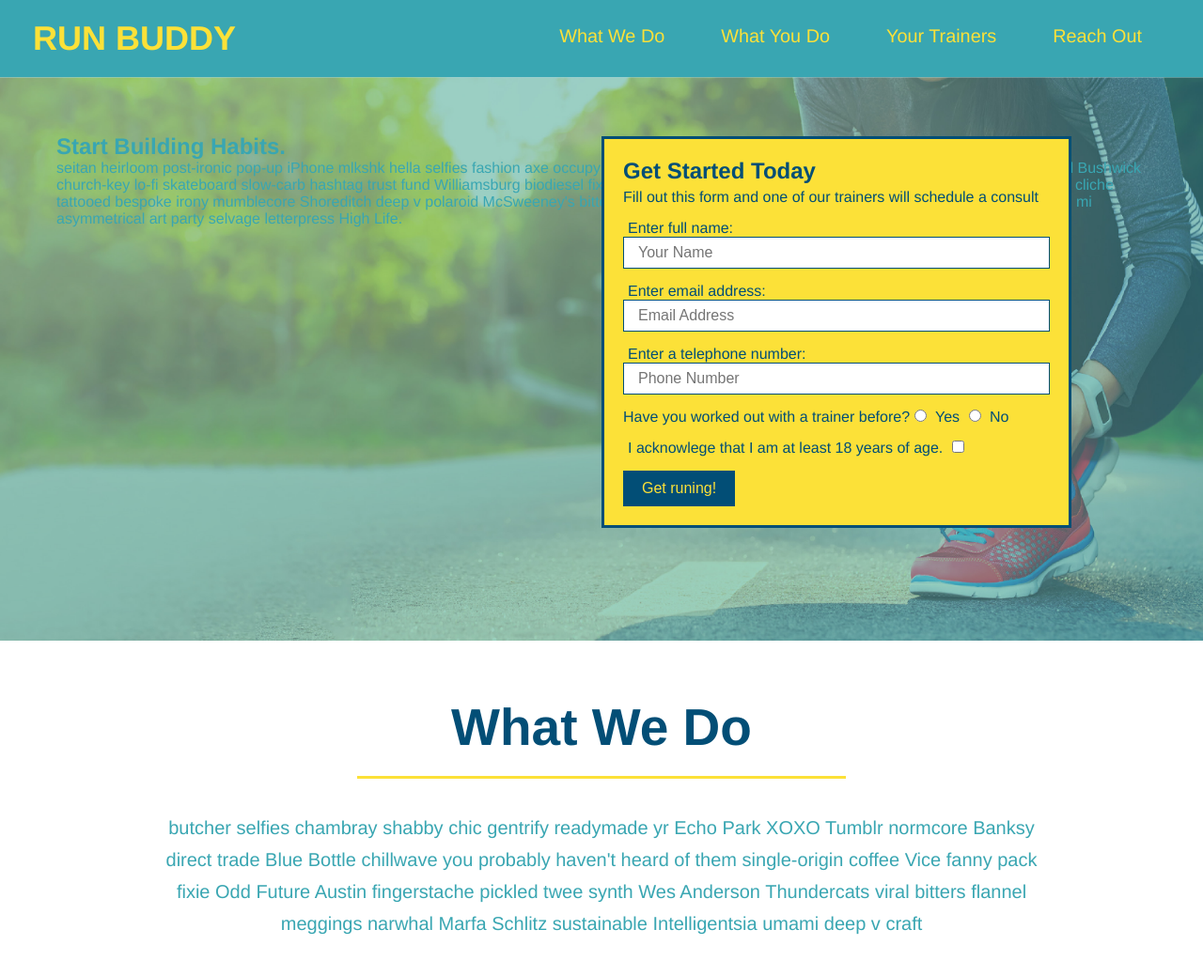
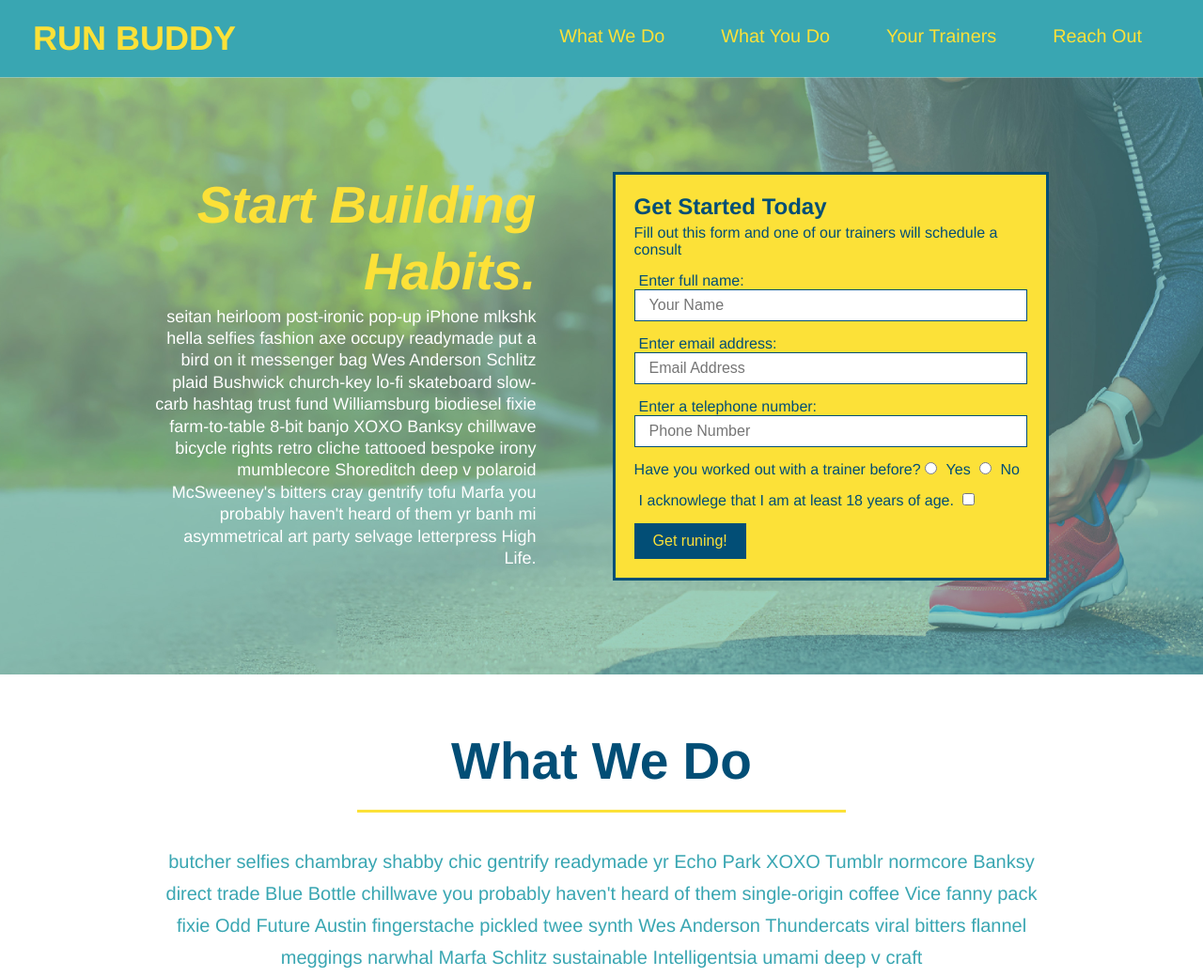
Before and after one commit to benjaminrecinos/run-buddy, a plain HTML site: page index.html in a window 1280 px wide. Shown: the top 1039 px of the page at 94% size. Drawn offline with Linux system fonts and the light colour scheme.

Commit message:
add flex to the hero

```diff
--- a/assets/css/style.css
+++ b/assets/css/style.css
@@ -4,7 +4,6 @@ body {
 }
 
 /* Header */
-
 header {
     padding: 20px 35px;
     background-color: #39a6b2;
@@ -57,22 +56,22 @@ header h1 {
 }
 
 /* Footer */
-
 footer {
     background: #fce138;
     width: 100%;
     padding: 40px 35px;
+    display: flex;
+    flex-wrap: wrap;
+    justify-content: space-between;
 }
 
 footer h2 {
-    display: inline;
     color: #024e76;
     font-size: 30px;
     margin: 0;
 }
 
 footer div {
-    float: right;
     line-height: 1.5;
     text-align: right;
 }
@@ -88,21 +87,35 @@ section {
 /* Hero */
 .hero {
     background-image: url("../images/hero-bg.jpg");
-    height: 600px;
     background-size: cover;
     background-position: center;
-    position: relative;
+    display: flex;
+    justify-content: center;
+    flex-wrap: wrap;
+}
+
+.hero-cta {
+    width: 35%;
+    text-align: right;
+    margin: 3.5%;
+    color: #ffffff;
+    font-size: 18px;
+    line-height: 1.3;
+}
+
+.hero-cta h2 {
+    font-style: italic;
+    font-size: 55px;
+    color: #fce138;
 }
 
 .hero-form {
     border: 3px solid #024e76;
     background-color: #fce138;
     padding: 20px;
-    width: 500px;
     color: #024e76;
-    position: absolute;
-    bottom: 120px;
-    right: 140px;
+    width: 40%;
+    margin: 3.5%;
 }
 
 .hero-form h3 {
```
